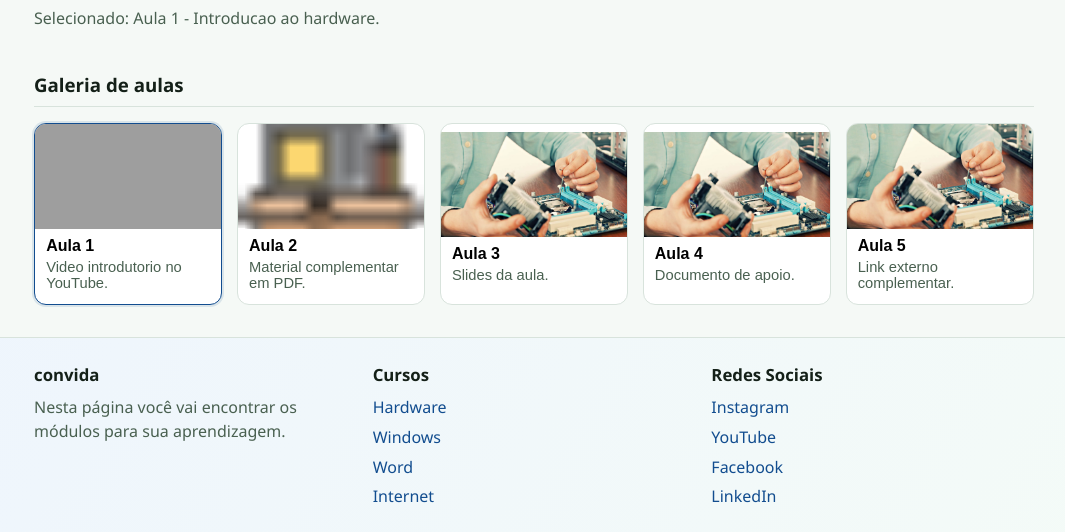
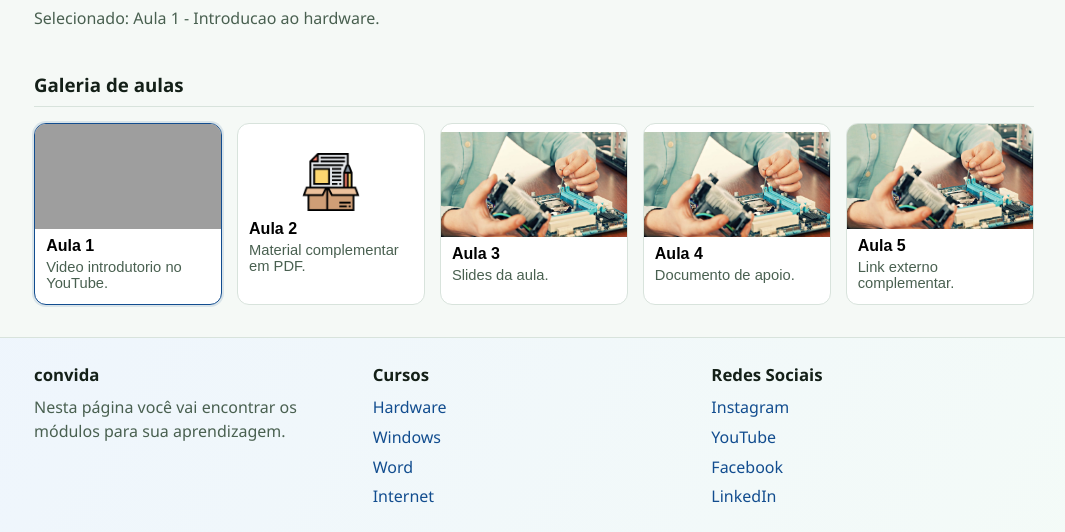
Before and after one commit to comvidacupira/tech, a Jekyll site: the page built from _cursos/hardware.md, in a window 1280 px wide. Shown: the part 1245-1777 px from the top of the page, without its empty margins (106-1171 px from the left). Built offline with Jekyll 4.4.1, drawn with Linux system fonts in a browser that asks for light colours; grey boxes are pictures that could not be loaded.

Commit message:
refact: ajustes

```diff
--- a/_cursos/hardware.md
+++ b/_cursos/hardware.md
@@ -40,26 +40,26 @@ image: /assets/images/hardware.jpg
     <p>Video introdutorio no YouTube.</p>
   </button>
 
-  <button class="video-card js-video-card" type="button" data-resource-type="link" data-resource-url="/cursos/Inside_the_Machine.pdf" data-title="Aula 2" data-description="Material complementar em PDF.">
-    <img src="/assets/images/material-color-16.png" alt="Aula 2 - Material complementar em Power Point" />
+  <button class="video-card js-video-card" type="button" data-resource-type="link" data-resource-url="{{ '/cursos/Inside_the_Machine.pdf' | relative_url }}" data-title="Aula 2" data-description="Material complementar em PDF.">
+    <img class="lesson-icon" src="{{ '/assets/images/material-color-64.png' | relative_url }}" alt="Aula 2 - Material complementar em PDF" />
     <h3>Aula 2</h3>
     <p>Material complementar em PDF.</p>
   </button>
 
   <button class="video-card js-video-card" type="button" data-resource-type="slides" data-resource-url="" data-title="Aula 3" data-description="Apresentacao com placas, processador e memoria RAM.">
-    <img src="/assets/images/hardware.jpg" alt="Aula 3 - Slides de hardware" />
+    <img src="{{ '/assets/images/hardware.jpg' | relative_url }}" alt="Aula 3 - Slides de hardware" />
     <h3>Aula 3</h3>
     <p>Slides da aula.</p>
   </button>
 
   <button class="video-card js-video-card" type="button" data-resource-type="document" data-resource-url="https://docs.google.com/document/d/1anq3P7wqHq7wyGNFWWv9LQyK3f2N4nTw/edit?usp=sharing" data-title="Aula 4" data-description="Guia em documento sobre HD, SSD e boas praticas.">
-    <img src="/assets/images/hardware.jpg" alt="Aula 4 - Documento de apoio" />
+    <img src="{{ '/assets/images/hardware.jpg' | relative_url }}" alt="Aula 4 - Documento de apoio" />
     <h3>Aula 4</h3>
     <p>Documento de apoio.</p>
   </button>
 
   <button class="video-card js-video-card" type="button" data-resource-type="link" data-resource-url="https://www.intel.com/content/www/us/en/gaming/resources/pc-components.html" data-title="Aula 5" data-description="Leitura externa sobre componentes e montagem.">
-    <img src="/assets/images/hardware.jpg" alt="Aula 5 - Link externo" />
+    <img src="{{ '/assets/images/hardware.jpg' | relative_url }}" alt="Aula 5 - Link externo" />
     <h3>Aula 5</h3>
     <p>Link externo complementar.</p>
   </button>
--- a/assets/css/style.css
+++ b/assets/css/style.css
@@ -238,6 +238,13 @@ ol li {
   padding: 0.5rem 0.85rem;
 }
 
+.resource-link-actions {
+  display: flex;
+  flex-wrap: wrap;
+  justify-content: center;
+  gap: 0.6rem;
+}
+
 .video-current {
   margin: 0.55rem 0 0;
   color: var(--muted);
@@ -268,6 +275,14 @@ ol li {
   aspect-ratio: 16 / 9;
   object-fit: cover;
   display: block;
+}
+
+.video-card img.lesson-icon {
+  width: 58px;
+  height: 58px;
+  aspect-ratio: auto;
+  object-fit: contain;
+  margin: 0.7rem auto 0.2rem;
 }
 
 .video-card h3 {
--- a/assets/js/course-lessons.js
+++ b/assets/js/course-lessons.js
@@ -94,11 +94,19 @@
 
   function renderLink(data) {
     if (!data.resourceUrl) return false;
+    const isPdf = /\.pdf(?:$|[?#])/i.test(data.resourceUrl);
+    const downloadBtn = isPdf
+      ? '<a class="resource-link-btn" href="' +
+        data.resourceUrl +
+        '" download>Baixar PDF</a>'
+      : "";
 
     playerFrame.innerHTML =
-      '<div class="resource-link-box"><p>Este recurso abre em nova aba.</p><a class="resource-link-btn" href="' +
+      '<div class="resource-link-box"><p>Este recurso abre em nova aba.</p><div class="resource-link-actions"><a class="resource-link-btn" href="' +
       data.resourceUrl +
-      '" target="_blank" rel="noopener noreferrer">Abrir recurso</a></div>';
+      '" target="_blank" rel="noopener noreferrer">Abrir recurso</a>' +
+      downloadBtn +
+      "</div></div>";
     return true;
   }
 
```
